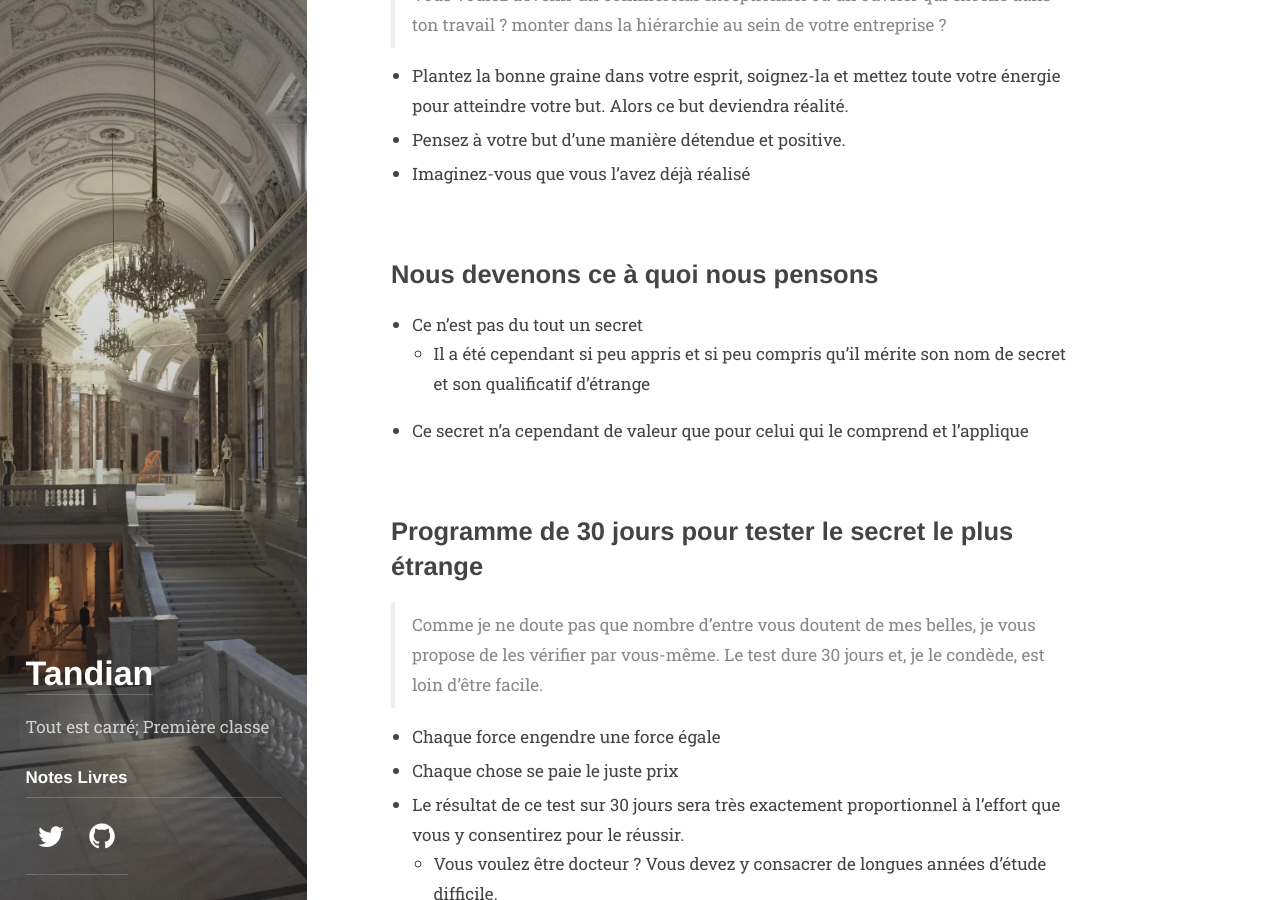
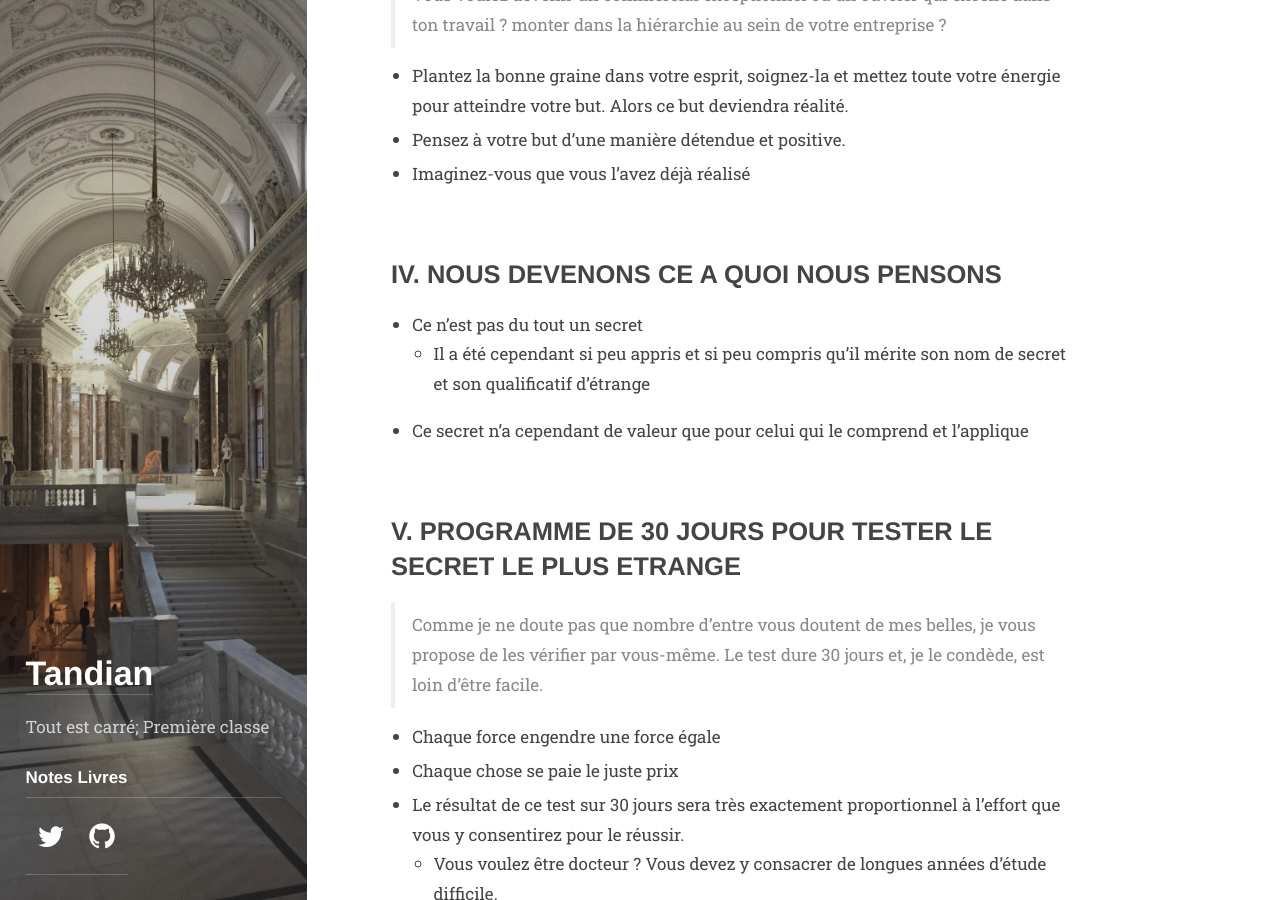
Before and after one commit to abdoulaye-tnd/tandian, a Jekyll site: the page built from books/lpeds.md, in a window 1280 px wide and 900 px high, scrolled down 4237 px. Built offline with Jekyll 4.4.1, drawn with Linux system fonts in a browser that asks for light colours; some web fonts are replaced; some of the changed text lies outside the part shown.

Commit message:
Update lpeds.md

```diff
--- a/books/lpeds.md
+++ b/books/lpeds.md
@@ -6,7 +6,7 @@ description: >
 ---
 
 
-## Intro
+## I. INTRO
 
 > Docteur, quel est le principal mal des hommes d'aujourd'hui ?
 
@@ -103,13 +103,13 @@ Ne prenez pas cette décision à la légère.
 - Pensez à votre but d'une manière détendue et positive.
 - Imaginez-vous que vous l'avez déjà réalisé
 
-## Nous devenons ce à quoi nous pensons
+## IV. NOUS DEVENONS CE A QUOI NOUS PENSONS
 
 - Ce n'est pas du tout un secret
   - Il a été cependant si peu appris et si peu compris qu'il mérite son nom de secret et son qualificatif d'étrange
 - Ce secret n'a cependant de valeur que pour celui qui le comprend et l'applique
 
-## Programme de 30 jours pour tester le secret le plus étrange
+## V. PROGRAMME DE 30 JOURS POUR TESTER LE SECRET LE PLUS ETRANGE
 
 > Comme je ne doute pas que nombre d'entre vous doutent de mes belles, je vous propose de les vérifier par vous-même. Le test dure 30 jours et, je le condède, est loin d'être facile.
 
```
Also changed, not shown: other parts of books/lpeds.md (+3 -3 lines).
